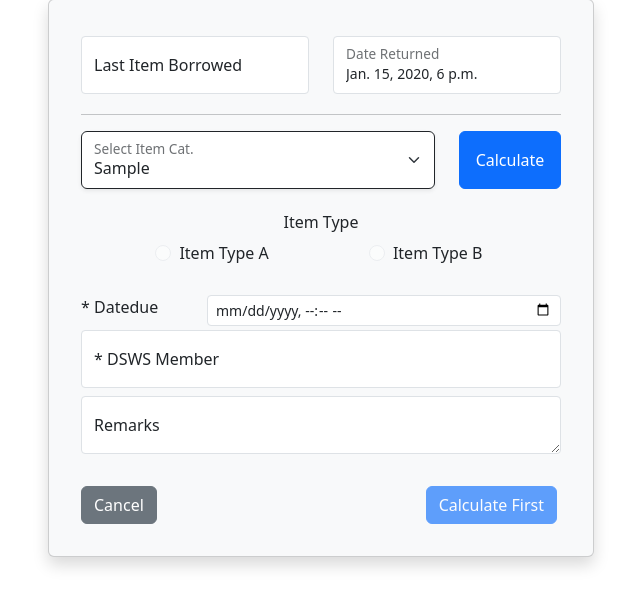
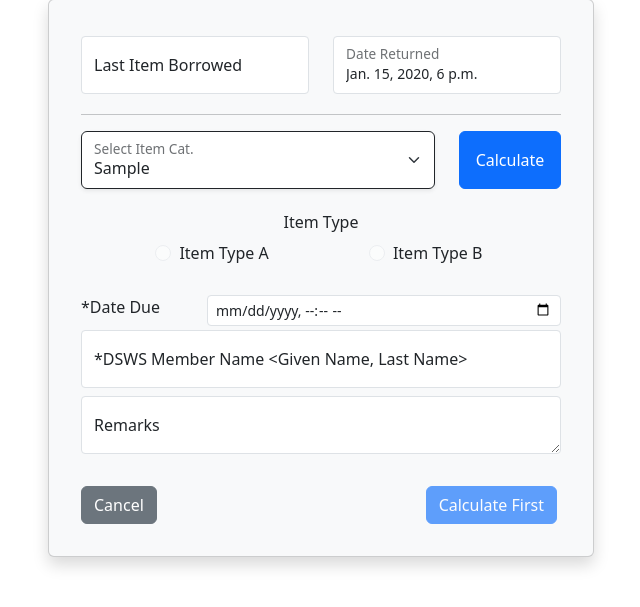
Before and after one commit to Diswis-ITWiz/LoansApp, a Django app: page /loan-item2/1 in a window 1280 px wide. Shown: the part 90-697 px from the top of the page, without its empty margins (319-959 px from the left). Run offline with Django 5.2, Linux system fonts and the light colour scheme; tables that the repository leaves empty hold one stand-in row (values such as "Sample post"); some libraries are stand-ins or nearby versions.

Commit message:
Refactor: Form Label Changes

```diff
--- a/base/forms.py
+++ b/base/forms.py
@@ -31,7 +31,7 @@ class ClientForm(ModelForm):
             "course": _("Course"),
             "hasWednesdayClasses": _("Wednesday Class"),
             "graduating": _("Graduating"),
-            "dswsMemRegName": _("DSWS Member Name"),
+            "dswsMemRegName": _("DSWS Member Name <Given Name, Last Name>"),
         }
     def __init__(self, *args, **kwargs):
         super().__init__(*args, **kwargs)
@@ -94,12 +94,15 @@ class LoanItemEditForm(ModelForm):
 class LoanItemTransactionForm(forms.Form):
     dateLoaned = forms.DateTimeField(widget=forms.HiddenInput())
     dateDue = forms.DateTimeField(
-        widget=DateTimePickerInput(attrs={"class":"form-control form-control-sm", "label":"Date Due", "placeholder":"placeholder"})
+        widget=DateTimePickerInput(attrs={"class":"form-control form-control-sm", "label":"Date Due", "placeholder":"placeholder"}),
+        label="*Date Due"
         )
     itemCat = forms.CharField(widget=forms.HiddenInput())
-    reciever = forms.CharField(widget=forms.TextInput(attrs={"class":"form-control form-control-sm", "label": "DSWS Member", "placeholder":"placeholder"}))
+    reciever = forms.CharField(widget=forms.TextInput(attrs={"class":"form-control form-control-sm", "placeholder":"placeholder"}),
+                               label="*DSWS Member Name <Given Name, Last Name>")
     remarks = forms.CharField(
-        widget = forms.Textarea(attrs={'rows':'2', "class":"form-control form-control-sm", "label":"Remarks", "placeholder":"placeholder"}),
+        widget = forms.Textarea(attrs={'rows':'2', "class":"form-control form-control-sm", "placeholder":"placeholder"}),
+        label="Remarks",
         required=False
     )
 
@@ -112,7 +115,8 @@ class ReturnItemATransactionForm(forms.Form):
     itemType = forms.CharField(widget=forms.TextInput(attrs={'readonly' : 'readonly', "class":"form-control form-control-sm"}), label="Item Type")
     dueDate = forms.DateTimeField(widget=DateTimePickerInput(attrs={"readonly":"readonly", "class":"form-control form-control-sm"}), label="Due Date")
     overDueDays = forms.IntegerField(widget=forms.NumberInput(attrs={"class":"form-control form-control-sm", "readonly":"readonly"}), label="Overdue Days")
-    reciever = forms.CharField(widget=forms.TextInput(attrs={"class":"form-control form-control-sm"}), label="*Reciever")
+    reciever = forms.CharField(widget=forms.TextInput(attrs={"class":"form-control form-control-sm"}),
+                               label="*DSWS Member Name <Given Name, Last Name>")
     remarks = forms.CharField(
         widget = forms.Textarea(attrs={'rows':'2', "class":"form-control form-control-sm"}),
         label="Remarks",
@@ -127,7 +131,8 @@ class ReturnItemBTransactionForm(forms.Form):
     dueDate = forms.DateTimeField(widget=DateTimePickerInput(attrs={"readonly":"readonly", "class":"form-control form-control-sm", "placeholder":"a"}), label="Due Date")
     overDueHours = forms.IntegerField(widget=forms.NumberInput(attrs={"class":"form-control form-control-sm", "placeholder":"a", "readonly":"readonly"}), label="Overdue Hours")
     overDueMinutes = forms.IntegerField(widget=forms.NumberInput(attrs={"class":"form-control form-control-sm", "placeholder":"a", "readonly":"readonly"}), label="Overdue Minutes")
-    reciever = forms.CharField(widget=forms.TextInput(attrs={"class":"form-control form-control-sm", "placeholder":"DSWS Member"}), label="*Reciever")
+    reciever = forms.CharField(widget=forms.TextInput(attrs={"class":"form-control form-control-sm", "placeholder":"DSWS Member"}),
+                               label="*DSWS Member Name <Given Name, Last Name>")
     remarks = forms.CharField(
         widget = forms.Textarea(attrs={'rows':'2', "class":"form-control form-control-sm", "placeholder":"a"}),
         label="Remarks",
--- a/base/templates/base/Admin-Client/client_details.html
+++ b/base/templates/base/Admin-Client/client_details.html
@@ -126,7 +126,7 @@
                                                 value='{{client.temporaryBlackList|yesno:"TBL,"}} {{client.blackListed|yesno:"BL,"}} {{client.holdOrder|yesno:"HO,"}} {{client.excuseLetter|yesno:"EL,"}}'
                                                 {% endif %}
                                                 readonly
-                                        >
+                                        >   s
                                         <label for="penalty">Penalty</label>
                                     </div>
                                 </div>
--- a/base/templates/base/Home-Item/loan_item_transaction.html
+++ b/base/templates/base/Home-Item/loan_item_transaction.html
@@ -18,7 +18,7 @@
                         <div class="row">
                             <div class="col">
                                 <div class="form-floating mb-1 mt-1">
-                                    <input type="text" id="lastitem" class="form-control form-control-sm" placeholder="Enter First Name"  value="{{latestTransaction.itemCat}}" readonly>
+                                    <input type="text" id="lastitem" class="form-control form-control-sm" placeholder="Enter First Name"  value="{{latestTransaction.itemCat.itemCat}}" readonly>
                                     <label for="lastitem">Last Item Borrowed</label>
                                 </div>
                             </div>
@@ -94,7 +94,8 @@
                                 <div class="row pt-1">
                                     {{form.dateLoaned}}
                                     {{form.itemCat}}
-                                    <div class="col-sm-3">* {{form.dateDue.label}}</div>
+                                    <!-- <div class="col-sm-3">* {{form.dateDue.label}}</div> -->
+                                    <div class="col-sm-3">{{form.dateDue.label}}</div>
                                     <div class="col">{{form.dateDue}}
                                     </div>
                                 </div>
@@ -103,7 +104,7 @@
                                     <div class="col">
                                         <div class="form-floating mb-1 mt-1">
                                             {{form.reciever}}
-                                            <label for="reciever">* DSWS Member</label>
+                                            <label for="reciever">{{form.reciever.label}}</label>
                                         </div>
                                     </div>
                                 </div>
```
